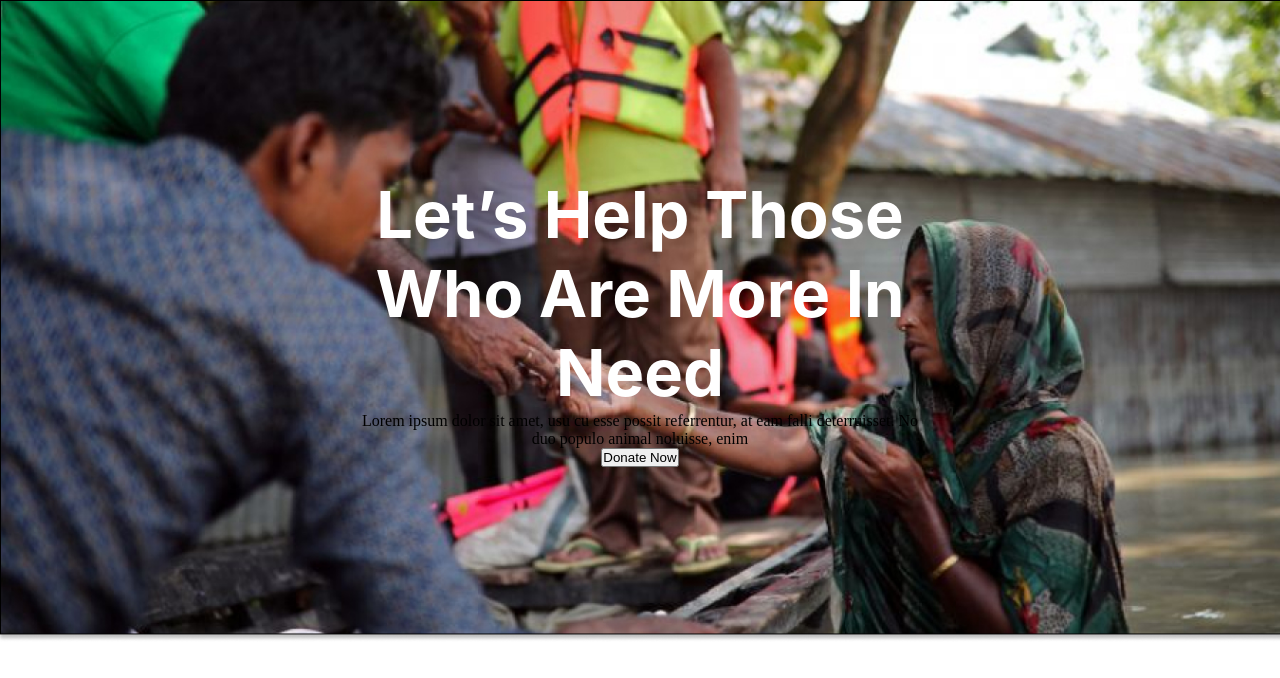
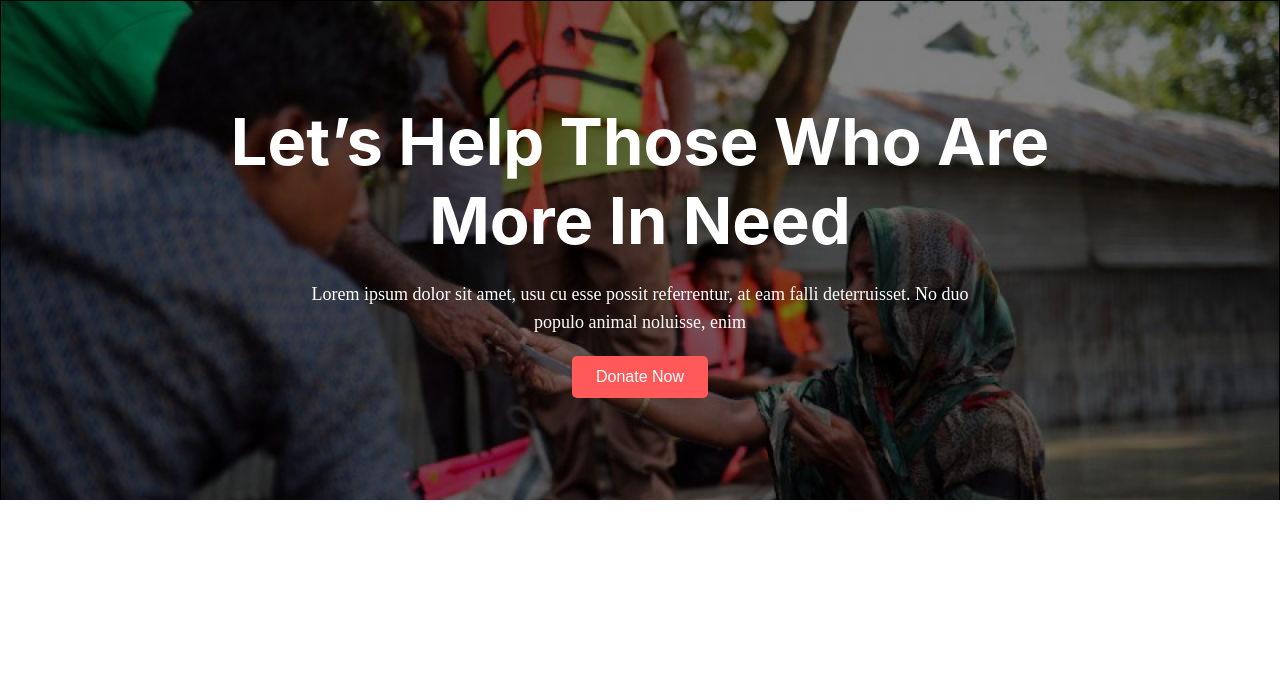
Before and after one commit to ArmanIslam3307/main, a plain HTML site: page index.html in a window 1280 px wide. Drawn offline with Linux system fonts and the light colour scheme.

Commit message:
make changes on banner

```diff
--- a/css/style.css
+++ b/css/style.css
@@ -1,21 +1,71 @@
-*{
+* {
     margin: 0;
     padding: 0;
 }
-#banner{
-    background-image: url(../images/banner.jpg);
-    background-repeat: no-repeat;
+
+.banner {
+    position: relative;
+    background-image: url('../images/banner.jpg');
     background-size: cover;
+    height: 500px;
+}
+
+.overlay {
+    position: absolute;
+    top: 0;
+    left: 0;
+    width: 100%;
+    height: 100%;
+    background-color: rgba(0, 0, 0, 0.5);
+    display: flex;
+    flex-direction: column;
+    justify-content: center;
+    align-items: center;
+}
+
+h1 {
+    margin-bottom: 20px;
+    color: #ffffff;
     text-align: center;
-    padding: 175px 360px;
 
-}
-#banner h1{
+    width: 826px;
+    height: 158px;
     font-family: 'Inter';
     font-style: normal;
     font-weight: 700;
     font-size: 65px;
     line-height: 79px;
+
+}
+
+p {
+    margin-bottom: 20px;
+    width: 691px;
+    height: 56px;
+    left: 375px;
+    top: 352px;
+
+    font-family: 'Poppins';
+    font-style: normal;
+    font-weight: 400;
+    font-size: 18px;
+    line-height: 28px;
+    /* or 156% */
+
     text-align: center;
+
     color: #FFFFFF;
 }
+
+button {
+    background-color: #FF5959;
+    border: none;
+    color: white;
+    padding: 12px 24px;
+    text-align: center;
+    text-decoration: none;
+    display: inline-block;
+    font-size: 16px;
+    border-radius: 5px;
+    cursor: pointer;
+}
--- a/index.html
+++ b/index.html
@@ -1,17 +1,16 @@
 <!DOCTYPE html>
-<html lang="en">
+<html>
 <head>
-    <meta charset="UTF-8">
-    <meta http-equiv="X-UA-Compatible" content="IE=edge">
-    <meta name="viewport" content="width=device-width, initial-scale=1.0">
-    <title>Donate Plz!</title>
-    <link rel="stylesheet" href="css/style.css">
+  <title>Banner Section</title>
+  <link rel="stylesheet" href="css/style.css">
 </head>
 <body>
-    <section id="banner">
-        <h1>Let’s Help Those Who Are More In Need</h1>
-        <p>Lorem ipsum dolor sit amet, usu cu esse possit referrentur, at eam falli deterruisset. No duo populo animal noluisse, enim</p>
-        <button>Donate Now</button>
-    </section>
+  <div class="banner">
+    <div class="overlay">
+      <h1>Let’s Help Those Who Are More In Need</h1>
+      <p>Lorem ipsum dolor sit amet, usu cu esse possit referrentur, at eam falli deterruisset. No duo populo animal noluisse, enim</p>
+      <button>Donate Now</button>
+    </div>
+  </div>
 </body>
 </html>
```
